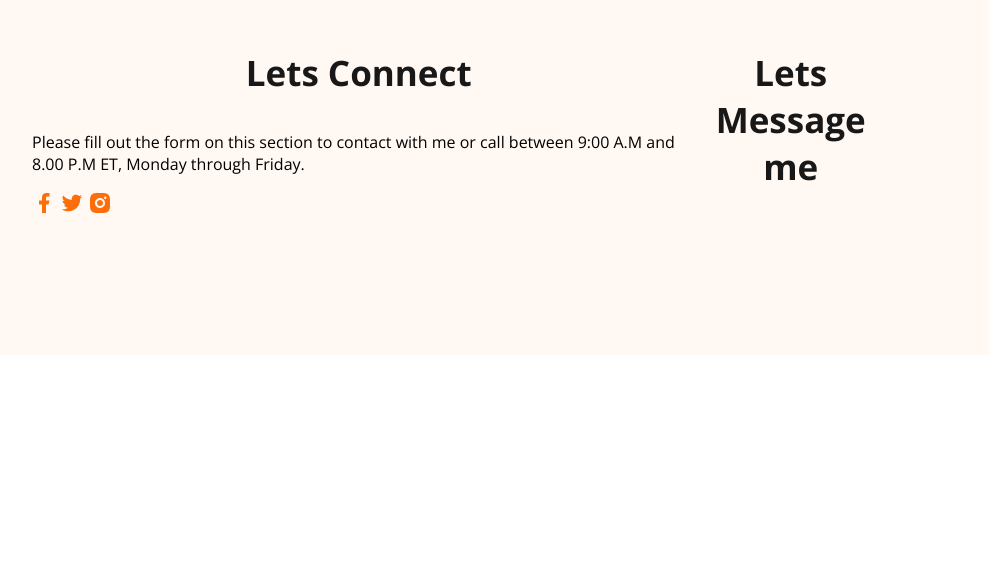
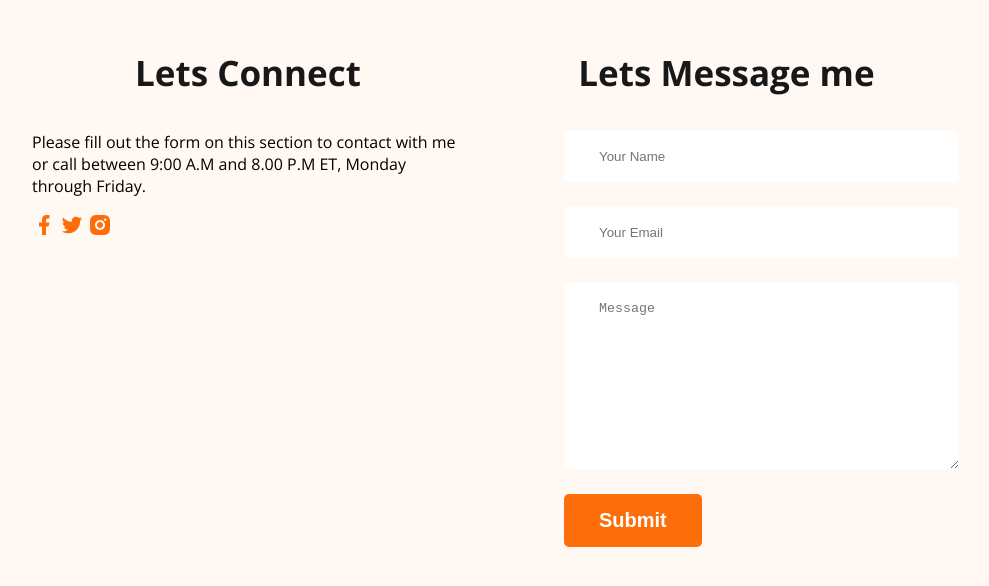
Before and after one commit to depressedKarimul/web-developer-portfolio, a plain HTML site: page index.html in a window 1280 px wide. Shown: the part 3361-3947 px from the top of the page, without its empty margins (176-1165 px from the left). Before the commit the page ends 3724 px from the top, so only its background shows below. Drawn offline with nearby package versions, Linux system fonts and the light colour scheme; a web font is replaced by a local one.

Commit message:
finished the footer section with contact form

```diff
--- a/index.html
+++ b/index.html
@@ -202,8 +202,16 @@ to any of the 1500+ FontAwesome 5 free icons available. Aenean commodo ligula eg
       </div>
     </div>
 
-    <div class="footer-column">
+    <div class="contact" class="footer-column">
       <h3 class="section-title">Lets Message me</h3>
+      <form action="">
+        <input type="text" placeholder="Your Name">
+        <input type="email" placeholder="Your Email" id="">
+        <textarea name="" id="" cols="30" rows="10" placeholder="Message"></textarea>
+
+        <input class="btn-primary" type="submit" value="Submit">
+
+      </form>
     </div>
  </footer>
 
--- a/styles/portfolio.css
+++ b/styles/portfolio.css
@@ -181,7 +181,27 @@ main section{
 
 footer{
   display: flex;
+  gap: 100px;
   background : #FFF8F3;
   padding: 130PX 200PX;
   margin-top: 100px;
 }
+
+.footer-column{
+  width: 50%;
+}
+.social-links{
+  margin-right: 25px;
+}
+.contact input[type="text"],input[type="email"],textarea{
+  display: block;
+  margin-bottom: 25px;
+  padding: 18px 35px;
+  color: #757575;
+  border-radius: 5px;
+  background: #FFF;
+  border: 0;
+
+  width: 100%;
+
+}
```
